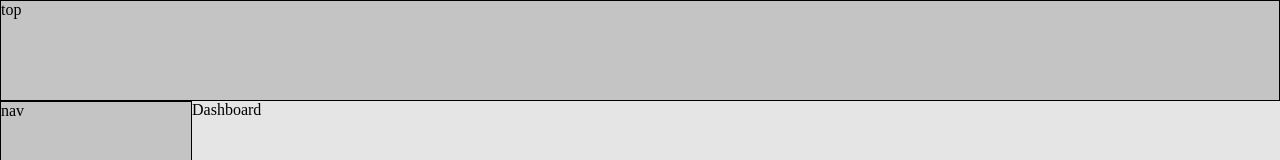
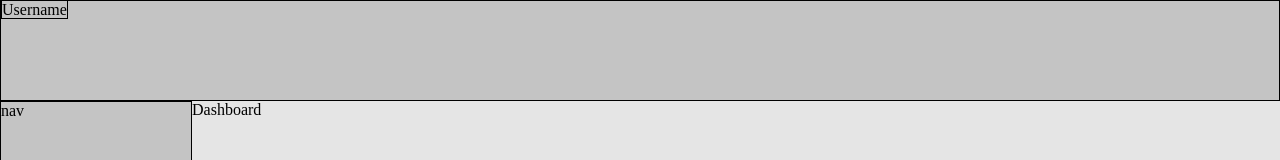
Before and after one commit to marcusgchan/avagrows-inventory-tracker-client, a React (Create React App) app: page / in a window 1280 px wide. Shown: the top 160 px of the page. Built offline with nearby package versions, Linux system fonts and the light colour scheme; the HTML template or start-up script is replaced by a standard one.

Commit message:
added css ids to nav, header, and section elements of Layout.js

```diff
--- a/src/components/Layout.js
+++ b/src/components/Layout.js
@@ -5,9 +5,11 @@ import styles from "./styles/Layout.module.css";
 function Layout() {
   return (
     <section>
-      <header>top</header>
-      <nav>nav</nav>
-      <section>
+      <header id={styles["headerBar"]}>
+        <label id={styles["userName"]}> Username </label>
+      </header>
+      <nav id={styles["navBar"]}>nav</nav>
+      <section id={styles["content"]}>
         <Outlet />
       </section>
     </section>
--- a/src/components/styles/Layout.module.css
+++ b/src/components/styles/Layout.module.css
@@ -7,19 +7,25 @@ section {
     "nav section";
 }
 
-header {
+#headerBar {
   grid-area: header;
   background-color: var(--main-bg-clr);
   border: 1px black solid;
 }
 
-nav {
+#userName {
+  width: 82px;
+  height: 21px;
+  border: 1px black solid;
+}
+
+#navBar {
   grid-area: nav;
   background-color: var(--main-bg-clr);
   border: 1px black solid;
 }
 
-section {
+#content {
   grid-area: section;
   background-color: var(--main-bg-light-clr);
 }
```
